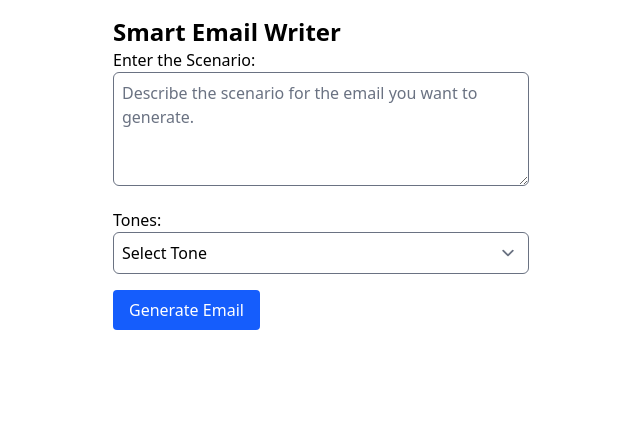
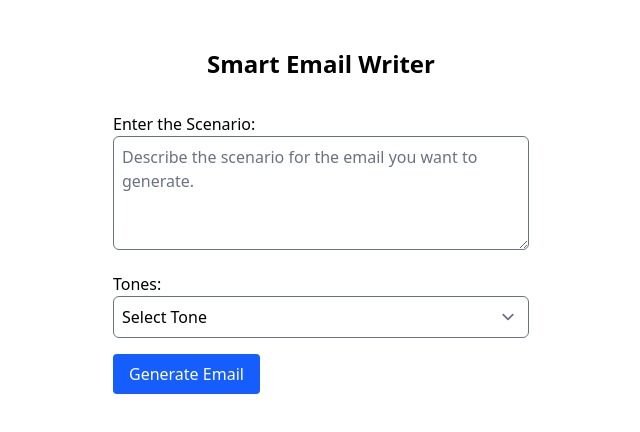
Before and after one commit to owaiskhilji/SvelteKit-OpenAI-email-generator, a SvelteKit app: page / in a window 1280 px wide. Shown: the top 432 px of the page, without its empty margins (319-959 px from the left). Built offline with nearby package versions, Linux system fonts and the light colour scheme.

Commit message:
Refactor email generation logic and improve layout consistency

```diff
--- a/src/routes/+page.svelte
+++ b/src/routes/+page.svelte
@@ -30,11 +30,15 @@ const response = await axios.post('/api/generate-email', {
 if(response.status !== 200){
   error = 'Response Error, please try again.'
   loading = false
+
   return
 }
 console.log("Response", response)
   emailResponse = response.data.email
+
   loading = false
+  scenario = ''
+  tone = 'Select Tone'
 
 } catch (err) {
   console.error(err)
@@ -51,11 +55,11 @@ finally{
 
 <div class="min-h-scree">
 <div class="max-w-md mx-auto p-4">
-<div>
+<div class="flex items-center justify-center mt-8">
   <h1 class="text-2xl font-bold">Smart Email Writer</h1>
 </div>
 
- <div>
+ <div class="mt-8">
 
    <label for="scenario">Enter the Scenario:</label>
    <textarea
@@ -101,7 +105,7 @@ finally{
   {/if}
 
   {#if emailResponse}
-    <div class="mt-6 p-4 bg-gray-100 rounded shadow-lg">
+    <div class=" mt-6 p-4 bg-gray-100  rounded shadow-lg w-full">
       <h2 class="font-bold mb-2">Generated Email:</h2>
       <p>{emailResponse}</p>
     </div>
```
